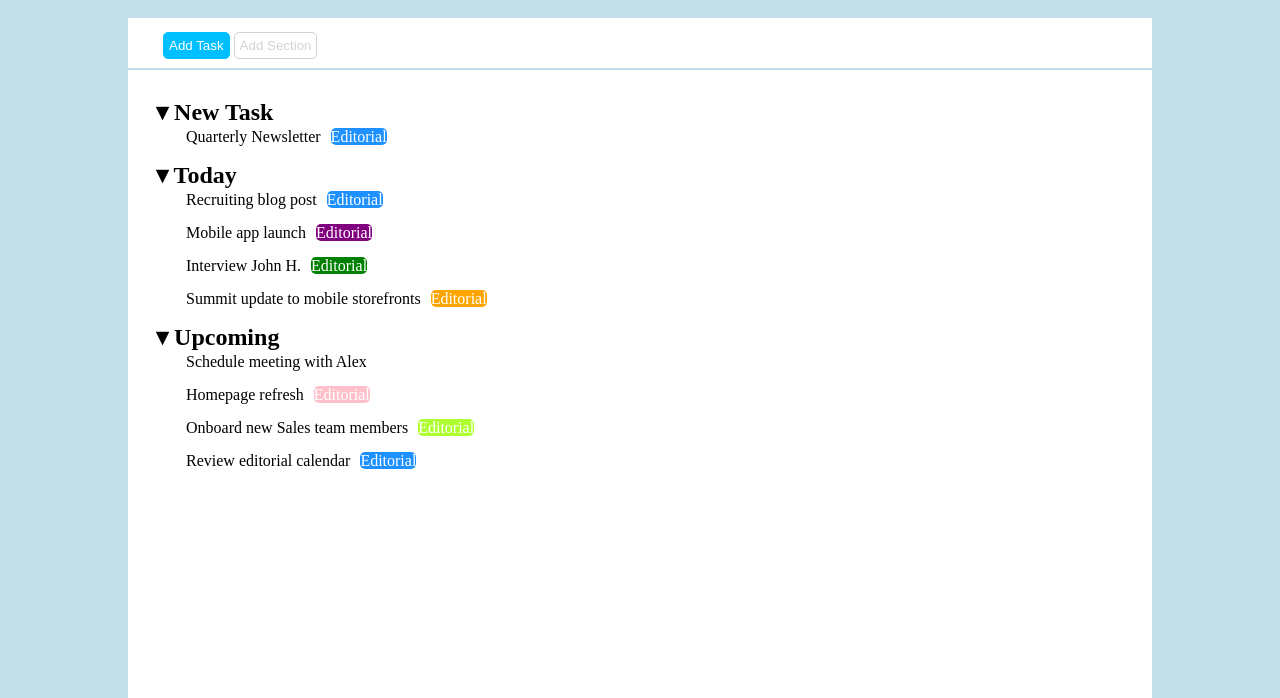
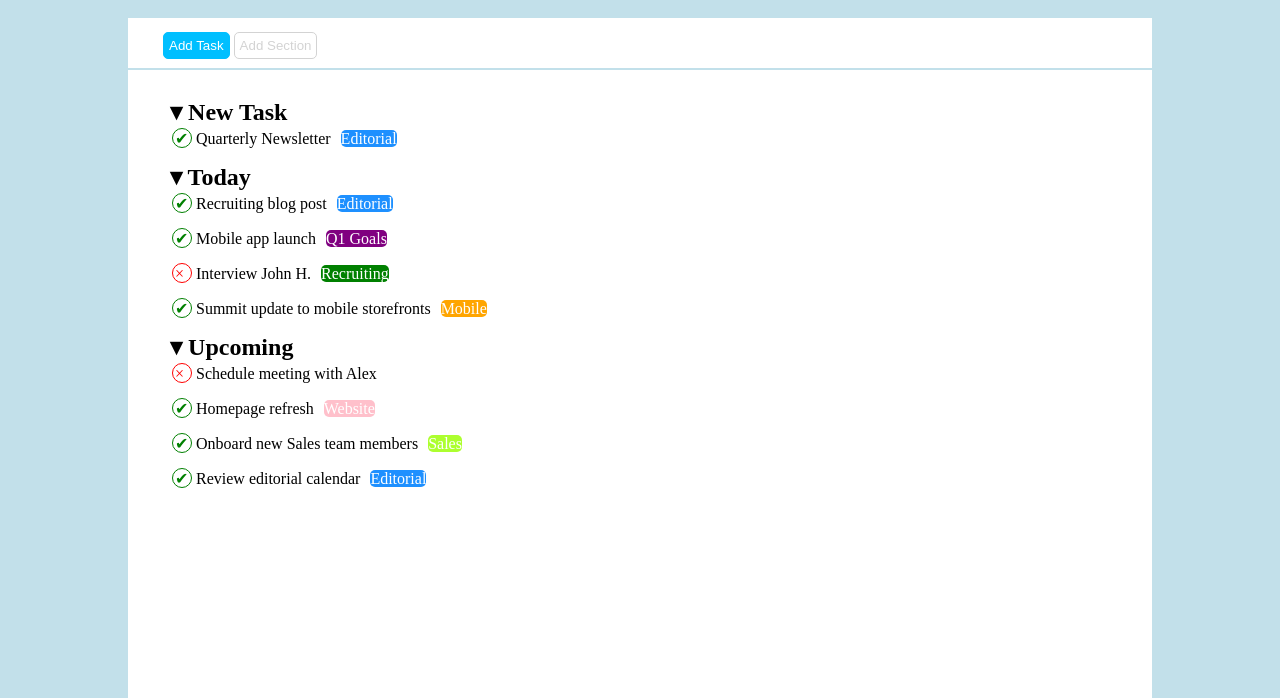
Before and after one commit to gluke0/html-css-toboolist, a plain HTML site: page index.html in a window 1280 px wide. Shown: the part 102-800 px from the top of the page. Drawn offline with Linux system fonts and the light colour scheme.

Commit message:
checkmarks

```diff
--- a/assets/css/style.css
+++ b/assets/css/style.css
@@ -69,6 +69,7 @@ header{
 
 h2{
     padding-bottom: 2px;
+    padding-left: 14px;
 }
 
 .lists{
@@ -78,7 +79,35 @@ h2{
 ul li{
     list-style-type: none;
     margin-bottom: 15px;
-    margin-left: 30px;
+}
+.symbol1{
+    display: inline-block;
+    height: 20px;
+    width: 20px;
+    border: 1px solid green;
+    border-radius: 50%;
+    color: green;
+}
+
+.symbol2{
+    display: inline-block;
+    height: 20px;
+    width: 20px;
+    border: 1px solid red;
+    border-radius: 50%;
+    color: red;
+}
+
+.checked{
+    padding: 2px;
+    line-height: 20px;
+    color: green;
+}
+
+.unchecked{
+    padding: 2px;
+    line-height: 20px;
+    color: red;
 }
 
 .blue::after{
@@ -90,7 +119,7 @@ ul li{
 }
 
 .purple::after{
-    content: 'Editorial';
+    content: 'Q1 Goals';
     color: white;
     background-color: purple;
     border-radius: 5px;
@@ -98,7 +127,7 @@ ul li{
 }
 
 .almostgreen::after{
-    content: 'Editorial';
+    content: 'Recruiting';
     color: white;
     background-color: green;
     border-radius: 5px;
@@ -106,7 +135,7 @@ ul li{
 }
 
 .orange::after{
-    content: 'Editorial';
+    content: 'Mobile';
     color: white;
     background-color: orange;
     border-radius: 5px;
@@ -114,7 +143,7 @@ ul li{
 }
 
 .pink::after{
-    content: 'Editorial';
+    content: 'Website';
     color: white;
     background-color: pink;
     border-radius: 5px;
@@ -122,7 +151,7 @@ ul li{
 }
 
 .green::after{
-    content: 'Editorial';
+    content: 'Sales';
     color: white;
     background-color: greenyellow;
     border-radius: 5px;
--- a/index.html
+++ b/index.html
@@ -36,7 +36,11 @@
                 <section class="new">
                     <h2>&blacktriangledown; New Task</h2>
                     <ul>
-                        <li class="firstr blue">Quarterly Newsletter</li>
+                        <li class="firstr blue">
+                            <div class="symbol1">
+                                <span class="checked">&#10004;</span>
+                            </div>
+                        Quarterly Newsletter</li>
                     </ul>
                 </section>
 
@@ -44,10 +48,26 @@
                 <section class="today">
                     <h2>&blacktriangledown; Today</h2>
                     <ul>
-                        <li class="firstr blue">Recruiting blog post</li>
-                        <li class="purple">Mobile app launch</li>
-                        <li class="almostgreen">Interview John H.</li>
-                        <li class="orange">Summit update to mobile storefronts</li>
+                        <li class="firstr blue">
+                            <div class="symbol1">
+                                <span class="checked">&#10004;</span>
+                            </div>
+                        Recruiting blog post</li>
+                        <li class="purple">
+                            <div class="symbol1">
+                                <span class="checked">&#10004;</span>
+                            </div>
+                        Mobile app launch</li>
+                        <li class="almostgreen">
+                            <div class="symbol2">
+                                <span class="unchecked">&#215;</span>
+                              </div>
+                            Interview John H.</li>
+                        <li class="orange">
+                            <div class="symbol1">
+                                <span class="checked">&#10004;</span>
+                            </div>
+                        Summit update to mobile storefronts</li>
                     </ul>
                 </section>
 
@@ -55,10 +75,26 @@
                 <section class="upcoming">
                     <h2>&blacktriangledown; Upcoming</h2>
                     <ul>
-                        <li class="firstr">Schedule meeting with Alex</li>
-                        <li class="pink">Homepage refresh</li>
-                        <li class="green">Onboard new Sales team members</li>
-                        <li class="blue">Review editorial calendar</li>
+                        <li class="firstr">
+                            <div class="symbol2">
+                                <span class="unchecked">&#215;</span>
+                              </div>
+                            Schedule meeting with Alex</li>
+                        <li class="pink">
+                            <div class="symbol1">
+                                <span class="checked">&#10004;</span>
+                            </div>
+                        Homepage refresh</li>
+                        <li class="green">
+                            <div class="symbol1">
+                                <span class="checked">&#10004;</span>
+                            </div>
+                        Onboard new Sales team members</li>
+                        <li class="blue">
+                            <div class="symbol1">
+                                <span class="checked">&#10004;</span>
+                            </div>
+                        Review editorial calendar</li>
                     </ul>
                 </section>
             </div>
```
